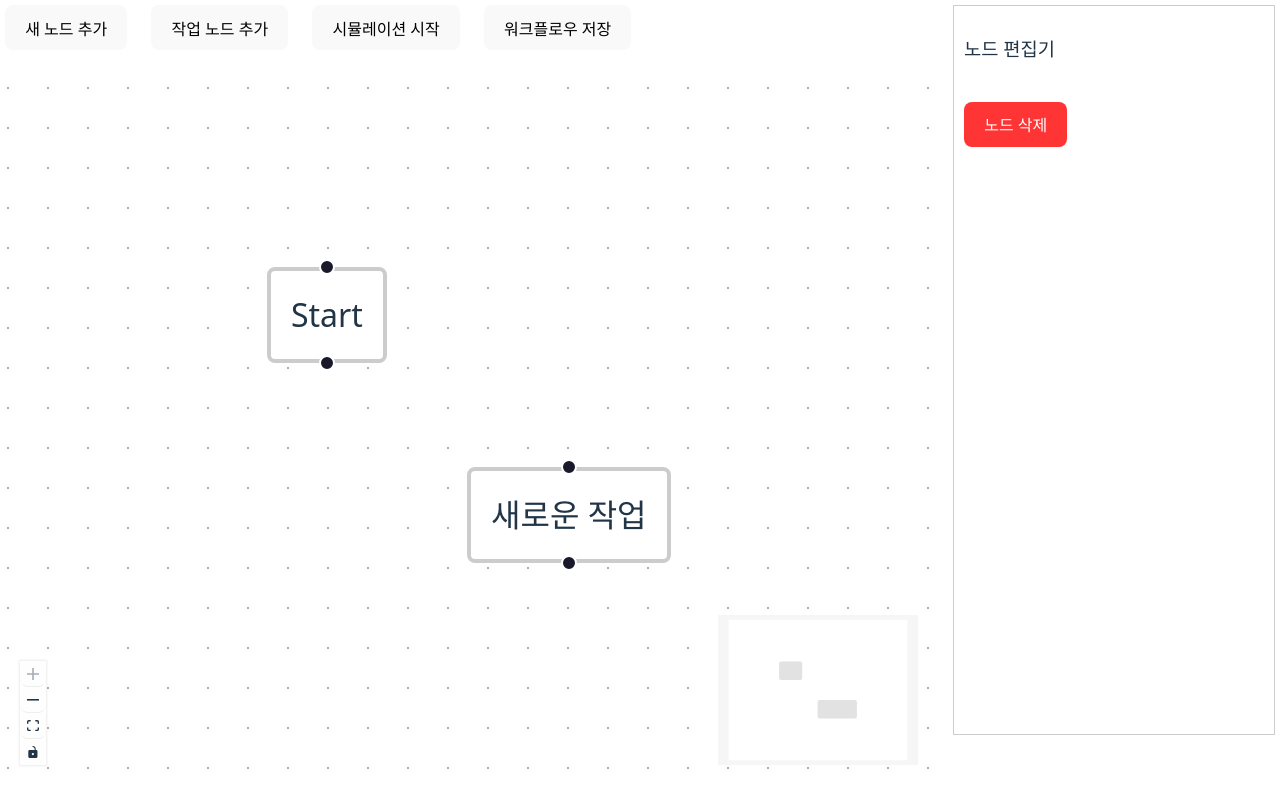
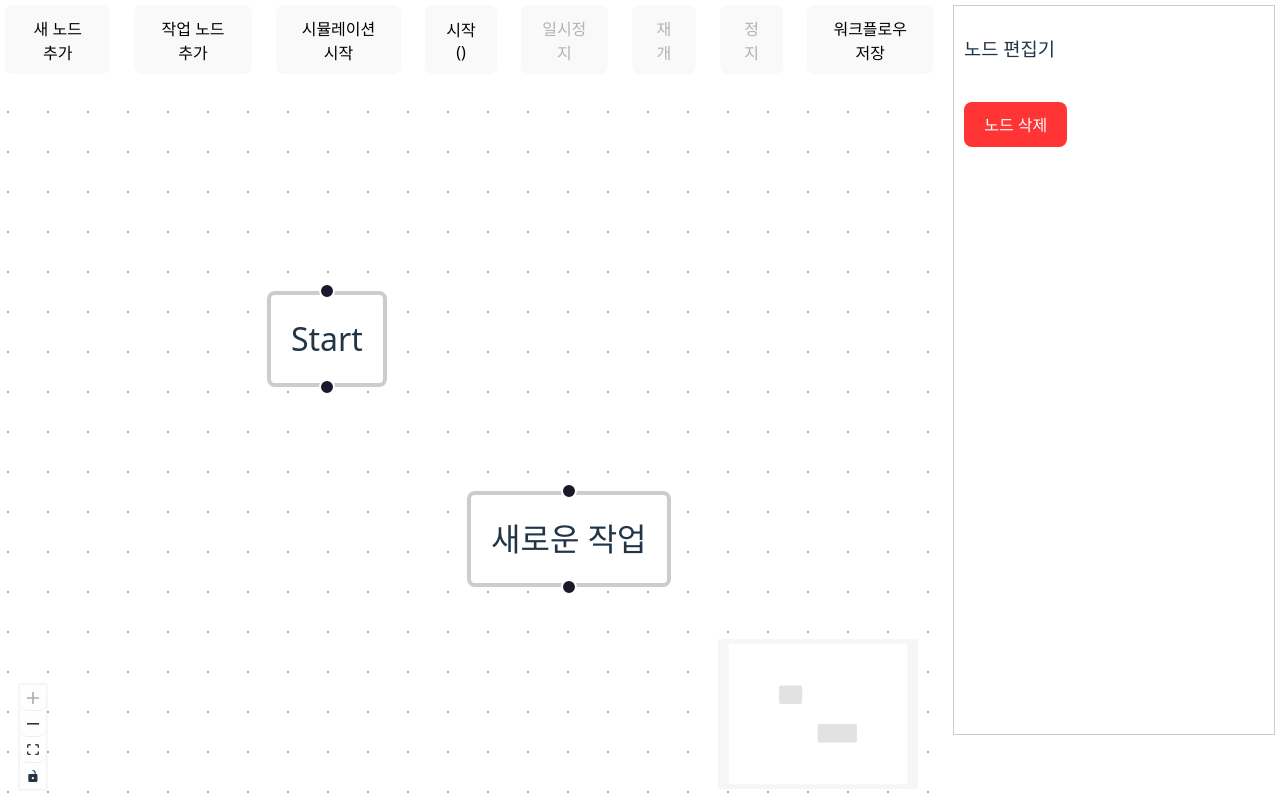
Before and after one commit to kimminhyug/react-workflow-builder, a React (Vite) app: page / in a window 1280 px wide. Built offline with nearby package versions, Linux system fonts and the light colour scheme.

Commit message:
control 분리, 시물레이션 기능 추가
- 시물레이션 중지, 일시중지 재시작 기능을 구현 하였습니다.
- 시물레이션에 style을 추가 하였습니다.
- control 영역을 별도로 분리하였습니다.
- 이벤트들에 주석 추가 하였습니다

```diff
--- /dev/null
+++ b/src/components/Workflow/Control/Control.tsx
@@ -0,0 +1,212 @@
+import { useRef, useState } from 'react';
+import { v4 as uuid } from 'uuid';
+import { useAtom, useAtomValue } from 'jotai';
+import { edgesAtom } from '../../../state/edges';
+import { nodesAtom, activeNodeIdAtom } from '../../../state/nodes';
+import type { NodeStatus, CustomNode } from '../types';
+import { selectedNodeAtom } from '../../../state/selectedNode';
+
+let id = 1;
+export const Control = () => {
+  const [nodes, setNodes] = useAtom(nodesAtom);
+  const [edges] = useAtom(edgesAtom);
+  //  애니메이션색칠용
+  const [, setActiveNodeId] = useAtom(activeNodeIdAtom);
+  const selectedNode = useAtomValue(selectedNodeAtom);
+
+  // 시물레이션 상태관리용
+  const [executionState, setExecutionState] = useState<'idle' | 'running' | 'paused'>('idle');
+  /**
+   * 테스트용
+   * @param ms
+   * @returns
+   */
+  const delay = (ms: number) =>
+    new Promise<void>((resolve) => {
+      let acc = 0;
+      const interval = 100;
+
+      const tick = () => {
+        if (pauseRef.current) {
+          setTimeout(tick, interval);
+          return;
+        }
+        acc += interval;
+        if (acc >= ms) resolve();
+        else setTimeout(tick, interval);
+      };
+
+      tick();
+    });
+
+  // 리렌더링 필요없으므로 useref로 처리함
+  const executionId = useRef(0);
+  const pauseRef = useRef(false);
+
+  /**
+   * 애니메이션에서 사용하는 상태값 변경
+   * @param nodeId
+   * @param status NodeStatus
+   */
+  const updateNodeStatus = (nodeId: string, status: NodeStatus) => {
+    setNodes((prev) =>
+      prev.map((node) => (node.id === nodeId ? { ...node, data: { ...node.data, status } } : node))
+    );
+  };
+
+  /**
+   *  시물레이션 실행기
+   * @param startId 시물레이션 시작 할 노드 ID
+   * @returns void
+   */
+  const simulateExecution = async (startId = 'start') => {
+    setExecutionState('running');
+    // 일시 중지 상태 리셋
+    pauseRef.current = false;
+    const visited = new Set<string>();
+    // 인덱싱
+    const execId = ++executionId.current;
+    /**
+     *  시물레이션 실제 진행
+     * @param nodeId 노드 ID
+     * @returns void
+     */
+    const walk = async (nodeId: string) => {
+      // 시물레이션 중복 체크
+      if (execId !== executionId.current) return;
+      //   이미 처리한건 안함
+      if (visited.has(nodeId)) return;
+
+      // 히스토리 남기고
+
+      visited.add(nodeId);
+      //  테스트용 실행중 처리
+      updateNodeStatus(nodeId, 'running');
+
+      setActiveNodeId(nodeId);
+
+      await delay(1000);
+      //  완료 처리
+      updateNodeStatus(nodeId, 'done');
+      //  정렬 추가 필요
+      const nextEdges = edges.filter((e) => e.source === nodeId);
+
+      for (const edge of nextEdges) {
+        // 순차 처리
+        await walk(edge.target);
+      }
+    };
+
+    nodes.forEach((n) => updateNodeStatus(n.id, 'waiting'));
+    await walk(startId);
+
+    setExecutionState('idle');
+  };
+  /**
+   * 시물레이션 멈춤
+   */
+  const pauseExecution = () => {
+    setExecutionState('paused');
+    pauseRef.current = true;
+  };
+  /**
+   * 시물레이션 이어하기
+   */
+  const resumeExecution = () => {
+    setExecutionState('running');
+    pauseRef.current = false;
+  };
+  /**
+   * 시물레이션 중지
+   */
+  const stopExecution = () => {
+    setExecutionState('idle');
+    setActiveNodeId(null);
+    executionId.current += 1; // 현재 실행 중인 시뮬레이션 중단 신호
+    nodes.forEach((n) => updateNodeStatus(n.id, 'waiting')); // 상태 초기화
+  };
+  /**
+   * input 노드 추가
+   */
+  const addNode = () => {
+    const newNode: CustomNode = {
+      id: `${id++}`,
+      data: { label: `Node ${id}` },
+      type: 'input',
+      style: { background: '#ececec' },
+      position: { x: Math.random() * 400, y: Math.random() * 400 },
+    };
+    setNodes((nds) => nds.concat(newNode));
+  };
+  /**
+   * 작업 노드 추가
+   */
+  const addTaskNode = () => {
+    const newTaskNode: CustomNode = {
+      id: uuid(),
+      type: 'task',
+      position: { x: 250, y: 250 }, // 원하는 위치
+      data: { label: '새로운 작업', taskName: '', status: 'startWaiting' },
+    };
+
+    setNodes((nds) => [...nds, newTaskNode]);
+  };
+  /**
+   * JSON EXPORTER
+   */
+  const exportWorkflowJSON = () => {
+    const dataStr = JSON.stringify({ nodes, edges }, null, 2);
+    const blob = new Blob([dataStr], { type: 'application/json' });
+    const url = URL.createObjectURL(blob);
+
+    const a = document.createElement('a');
+    a.href = url;
+    a.download = 'workflow.json';
+    a.click();
+
+    URL.revokeObjectURL(url);
+  };
+
+  return (
+    <div className="control-container">
+      <button onClick={addNode}>새 노드 추가</button>
+      <button onClick={addTaskNode}>작업 노드 추가</button>
+      <button
+        onClick={() => {
+          const startNode = nodes.find((node) => node.type === 'start');
+
+          if (startNode) {
+            simulateExecution(startNode.id);
+          } else {
+            alert('시작 노드가 없습니다.');
+          }
+        }}
+      >
+        시뮬레이션 시작
+      </button>
+      <button
+        onClick={() => simulateExecution(selectedNode?.id ?? '')}
+        disabled={executionState === 'running'}
+      >
+        시작({selectedNode?.data?.label})
+      </button>
+      <button onClick={pauseExecution} disabled={executionState !== 'running'}>
+        일시정지
+      </button>
+      <button onClick={resumeExecution} disabled={executionState !== 'paused'}>
+        재개
+      </button>
+      <button onClick={stopExecution} disabled={executionState !== 'running'}>
+        정지
+      </button>
+      <button onClick={exportWorkflowJSON}>워크플로우 저장</button>
+
+      {/* <input
+            type="file"
+            accept=".json"
+            onChange={importWorkflowJSON}
+            style={{ marginLeft: 10 }}
+          /> */}
+    </div>
+  );
+};
--- a/src/components/Workflow/WorkflowCanvas.tsx
+++ b/src/components/Workflow/WorkflowCanvas.tsx
@@ -16,13 +16,12 @@ import { NodeEditor } from './NodeEditor';
 import { useAtom } from 'jotai';
 import { selectedNodeAtom } from '../../state/selectedNode';
 import { edgesAtom, type CustomEdge } from '../../state/edges';
-import { activeNodeIdAtom, nodesAtom } from '../../state/nodes';
+import { nodesAtom } from '../../state/nodes';
 
 import DefaultEdge from './edges/DefaultEdge';
 import { defaultEdgeOptions } from './constants/workflow.constants';
 import { DefaultNode } from './nodes/DefaultNode';
-
-let id = 2;
+import { Control } from './Control/Control';
 
 export const WorkflowCanvas = () => {
   // const [nodes, setNodes, onNodesChange] = useNodesState<CustomNode>([
@@ -30,7 +29,6 @@ export const WorkflowCanvas = () => {
   // ]);
   // const [edges, setEdges, onEdgesChange] = useEdgesState([]);
   const [selectedNode, setSelectedNode] = useAtom(selectedNodeAtom);
-  const [, setActiveNodeId] = useAtom(activeNodeIdAtom);
 
   const edgeTypes = {
     default: DefaultEdge,
@@ -53,21 +51,29 @@ export const WorkflowCanvas = () => {
       )
     );
   }, [selectedNode]);
-
+  /**
+   * atom으로 node 관리하려면 change 생성 필요하여 생성함
+   */
   const onNodesChange = useCallback(
     (changes: NodeChange<CustomNode>[]) => {
       setNodes((nds) => applyNodeChanges<CustomNode>(changes, nds));
     },
     [setNodes]
   );
-
+  /**
+   * atom으로 edge 관리하려면 change 생성 필요하여 생성함
+   */
   const onEdgesChange = useCallback(
     (changes: EdgeChange<CustomEdge>[]) => {
       setEdges((eds) => applyEdgeChanges<CustomEdge>(changes, eds));
     },
     [setEdges]
   );
-
+  /**
+   * 공식 문서상으로는 엣지 연결 validation에 사용
+   * @param connection 연결된 엣지들?
+   * @returns
+   */
   const onConnect = (connection: Connection) => {
     // 순환 참조 방지
     if (connection.source === connection.target) return;
@@ -103,74 +109,25 @@ export const WorkflowCanvas = () => {
     };
     setEdges((eds) => [...eds, newDefaultEdge]);
   };
-
-  const addNode = () => {
-    const newNode: CustomNode = {
-      id: `${id++}`,
-      data: { label: `Node ${id}` },
-      type: 'input',
-      style: { background: '#ececec' },
-      position: { x: Math.random() * 400, y: Math.random() * 400 },
-    };
-    setNodes((nds) => nds.concat(newNode));
-  };
-  const addTaskNode = () => {
-    const newTaskNode: CustomNode = {
-      id: uuid(),
-      type: 'task',
-      position: { x: 250, y: 250 }, // 원하는 위치
-      data: { label: '새로운 작업', taskName: '' },
-    };
-
-    setNodes((nds) => [...nds, newTaskNode]);
-  };
-
+  /**
+   * 노드 선택 이벤트 처리용 폼이랑 연동함
+   * @param event mouse event
+   * @param node 커스텀 녿,
+   */
   const onNodeClick = useCallback((_: React.MouseEvent, node: CustomNode) => {
     console.debug(node);
     setSelectedNode(node);
   }, []);
+  /**
+   * 엣지 클릭 이벤트 틀만 만듬
+   * @param event mouse event
+   * @param edge 커스텀 엣지
+   */
   const onEdgeClick = (event: React.MouseEvent, edge: CustomEdge) => {
     event.stopPropagation();
     console.debug(`soruce:${edge.source} target: ${edge.target} `);
   };
-  const exportWorkflowJSON = () => {
-    const dataStr = JSON.stringify({ nodes, edges }, null, 2);
-    const blob = new Blob([dataStr], { type: 'application/json' });
-    const url = URL.createObjectURL(blob);
 
-    const a = document.createElement('a');
-    a.href = url;
-    a.download = 'workflow.json';
-    a.click();
-
-    URL.revokeObjectURL(url);
-  };
-  const simulateExecution = (startNodeId: string) => {
-    // 경로 매핑용, set은 유니크한 녀석이라 편함
-    const visited = new Set<string>();
-    // 실제 루프 함수
-    const walk = (currentId: string, delay = 0) => {
-      setTimeout(() => {
-        // active 처리하여 스타일 입힘, 실제 개발할때 폼 포커스 먹엿던 녀석이랑 똑같음
-        setActiveNodeId(currentId);
-        // 경로 저장
-        visited.add(currentId);
-
-        const nextEdges = edges.filter((e) => e.source === currentId);
-        //원랜 순서 잇는데 일단 제거 .sort((a,b=>a.priority-b.priority))
-
-        // 스케줄링 차자작 등록
-        for (const edge of nextEdges) {
-          if (!visited.has(edge.target)) {
-            // delay로 타이머처리
-            walk(edge.target, delay + 1000);
-          }
-        }
-      }, delay);
-    };
-    // 추후 unmount 처리 필요 ()=>setMount(false), !mount return
-    walk(startNodeId);
-  };
   // const importWorkflowJSON = (e: React.ChangeEvent<HTMLInputElement>) => {
   //   const file = e.target.files?.[0];
   //   if (!file) return;
@@ -197,31 +154,7 @@ export const WorkflowCanvas = () => {
   return (
     <div style={{ display: 'flex', height: 'calc(100% - 60px)', gap: 20 }}>
       <div style={{ flex: 1 }}>
-        <div className="control-container">
-          <button onClick={addNode}>새 노드 추가</button>
-          <button onClick={addTaskNode}>작업 노드 추가</button>
-          <button
-            onClick={() => {
-              const startNode = nodes.find((node) => node.type === 'start');
-
-              if (startNode) {
-                simulateExecution(startNode.id);
-              } else {
-                alert('시작 노드가 없습니다.');
-              }
-            }}
-          >
-            시뮬레이션 시작
-          </button>
-          <button onClick={exportWorkflowJSON}>워크플로우 저장</button>
-
-          {/* <input
-            type="file"
-            accept=".json"
-            onChange={importWorkflowJSON}
-            style={{ marginLeft: 10 }}
-          /> */}
-        </div>
+        <Control />
         <ReactFlow
           proOptions={{ hideAttribution: true }}
           nodes={nodes}
--- a/src/components/Workflow/types.ts
+++ b/src/components/Workflow/types.ts
@@ -1,9 +1,13 @@
 import type { Node } from '@xyflow/react';
+
+// 시작준비중 | 대기중 | 실행중 | 완료
+export type NodeStatus = 'startWaiting' | 'waiting' | 'running' | 'done';
 
 interface INodeData {
   label?: string;
   taskName?: string;
   expression?: string;
+  status?: NodeStatus;
 }
 type unknownRecord = { [key: string]: unknown };
 export type NodeType = 'input' | 'task' | 'condition' | 'start' | 'end';
```
Also changed, not shown: src/components/Workflow/nodes/DefaultNode.tsx (+10 -2 lines).
